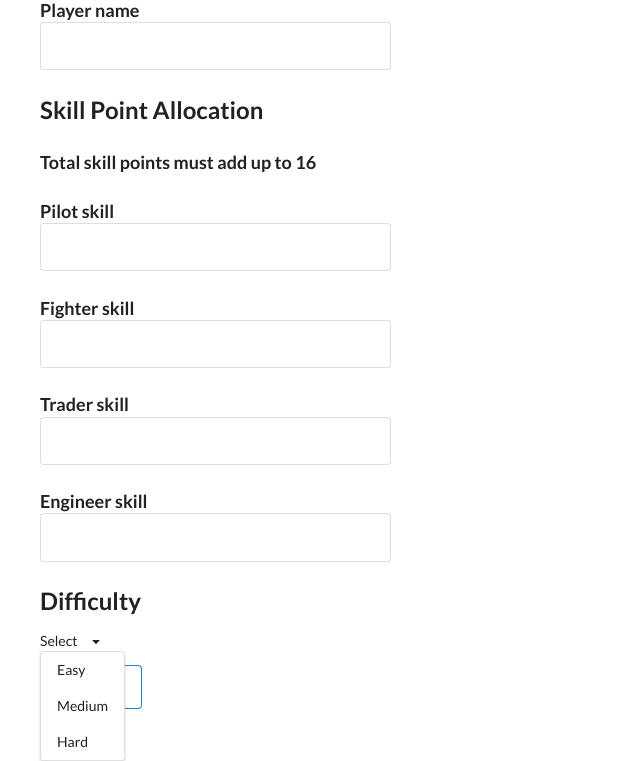
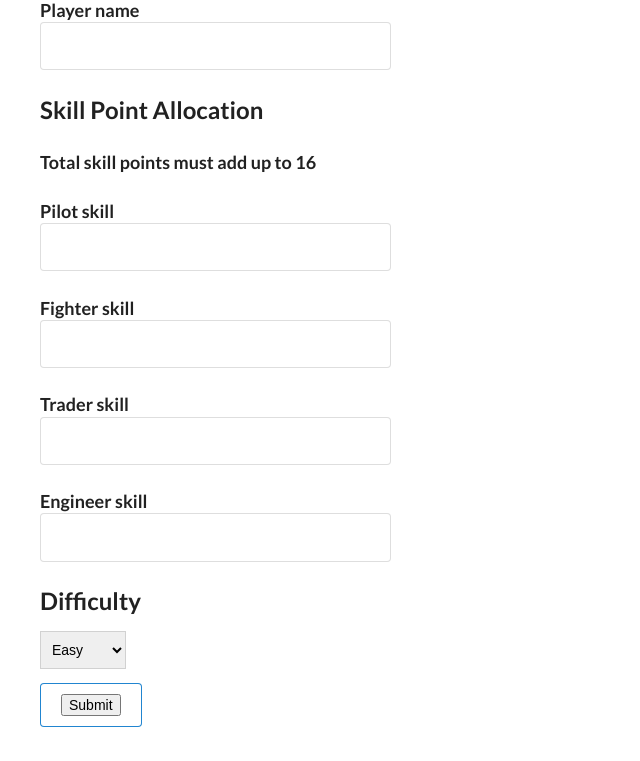
Before and after one commit to spacetrader-web/spacetrader-web.github.io, a Flask app: template app/templates/base.html in a window 1280 px wide. Shown: the part 51-812 px from the top of the page, without its empty margins (0-640 px from the left). After the commit the page ends 778 px from the top, so only its background shows below. Run offline with Flask 2, Linux system fonts and the light colour scheme; the template is opened without the code that fills it, so the values that code supplies are empty, except form fields; form fields are guessed from the names that the template uses; parts of the project's set-up code (start-up, migrations or seed data) failed here and were passed over; some libraries are stand-ins or nearby versions.

Commit message:
added dropdown

```diff
--- a/app/templates/base.html
+++ b/app/templates/base.html
@@ -38,14 +38,12 @@
         </div>
     </h3>
     <h2> Difficulty </h2>
-        <div class="ui simple active dropdown">
-      Select <i class="dropdown icon"></i>
-            <div class="menu">
-                <div class="item">Easy</div>
-                <div class="item">Medium</div>
-                <div class="item">Hard</div>
-            </div>
-        </div>
+                <select class="ui dropdown">
+      <option value="2">Easy</option>
+      <option value="1">Medium</option>
+      <option value="0">Difficult</option>
+    </select>
+    </div>
     <p></p>
     <button type="button" class="ui primary basic button">{{ form.submit() }}</button>
 
```
Also changed, not shown: 2 other files.
